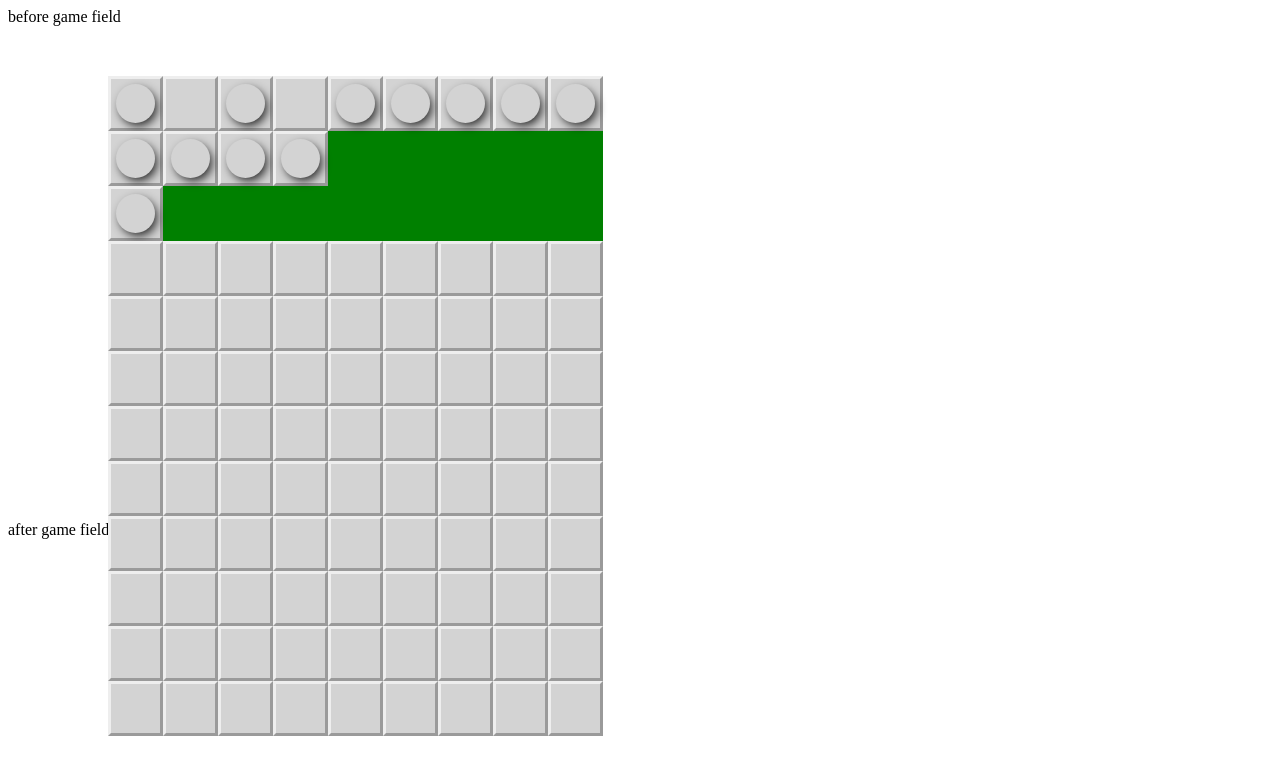
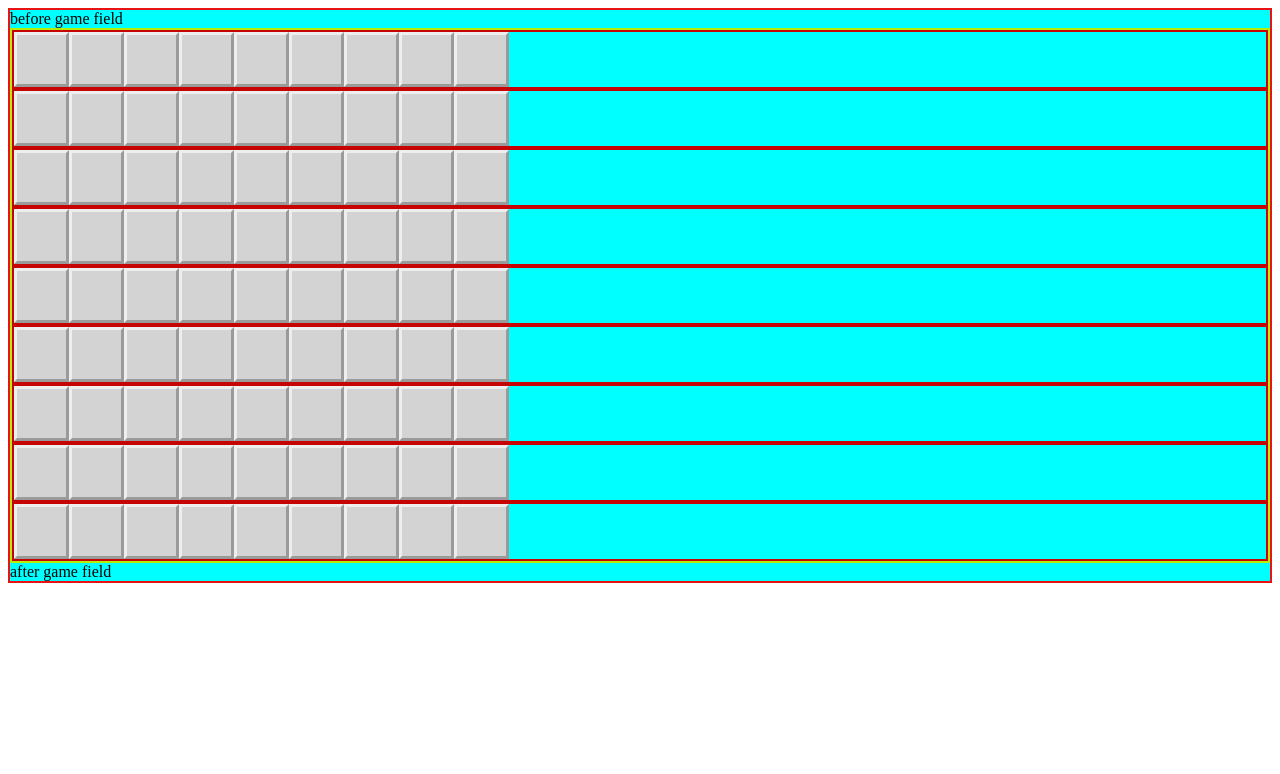
Before and after one commit to xxxDef/Lines, a plain HTML site: page index.html in a window 1280 px wide. Drawn offline with Linux system fonts and the light colour scheme.

Commit message:
use flex

```diff
--- a/index.html
+++ b/index.html
@@ -13,31 +13,14 @@
     </script>
 </html>
 <body>
-    <div>before game field</div>
-    <div id="gameField">
-    <div>
-        <div class="cell circle" id="1_1"><div></div></div>
-        <div class="cell " id="1_2"><div> </div></div>
-        <div class="cell circle" id="1_3"><div> </div></div>
-        <div class="cell " ><div> </div></div>
-        <div class="cell circle" ><div> </div></div>
-        <div class="cell circle" ><div> </div></div>
-        <div class="cell circle" ><div> </div></div>
-        <div class="cell circle" ><div> </div></div>
-        <div class="cell circle" ><div> </div></div>
-    </div>
-    <div>
-        <div class="cell circle" ><div> </div></div>
-        <div class="cell circle" ><div> </div></div>
-        <div class="cell circle" ><div> </div></div>
-        <div class="cell circle" ><div> </div></div>
-    </div>
-        <div class="cell circle" ><div> </div></div>
+    <div id="gameContainer">
+        <div>before game field</div>
 
 
+        <div id="gameField"></div>
+
+        <div>after game field</div>
     </div>
-    <div>after game field</div>
-
 
     <script src="scripts.js"></script>
     <script>
--- a/styles.css
+++ b/styles.css
@@ -1,14 +1,24 @@
+
+#gameContainer {
+    display: flex;
+    flex-direction: column;
+    background-color: aqua;
+
+
+    border:2px solid #ea1313;
+}
 
 #gameField  {
-    background-color: green;
-    width: 495;
-    height: 495;
-    position: relative;
-    left: 100px;
-    top: 50px;
-    font-size: 0;
+    display: flex;
+    border:2px solid #b4ee08;
+    flex-direction: column;
+    flex-wrap:wrap;
 }
-
+.row {
+    display: inline-flex;
+    flex-direction: row;
+    border:2px solid #c70404;
+}
 .cell {
     background-color: lightgray;
     width: 55;
@@ -69,7 +79,7 @@
     }
     to {
         opacity: 0.1;
-        transform: translate(15px, 15px);
+        transform: translate(17px, 17px);
         width: 20%;
         height: 20%;
     }
```
Also changed, not shown: test.html (added, +68 -0 lines), 1 other file.
